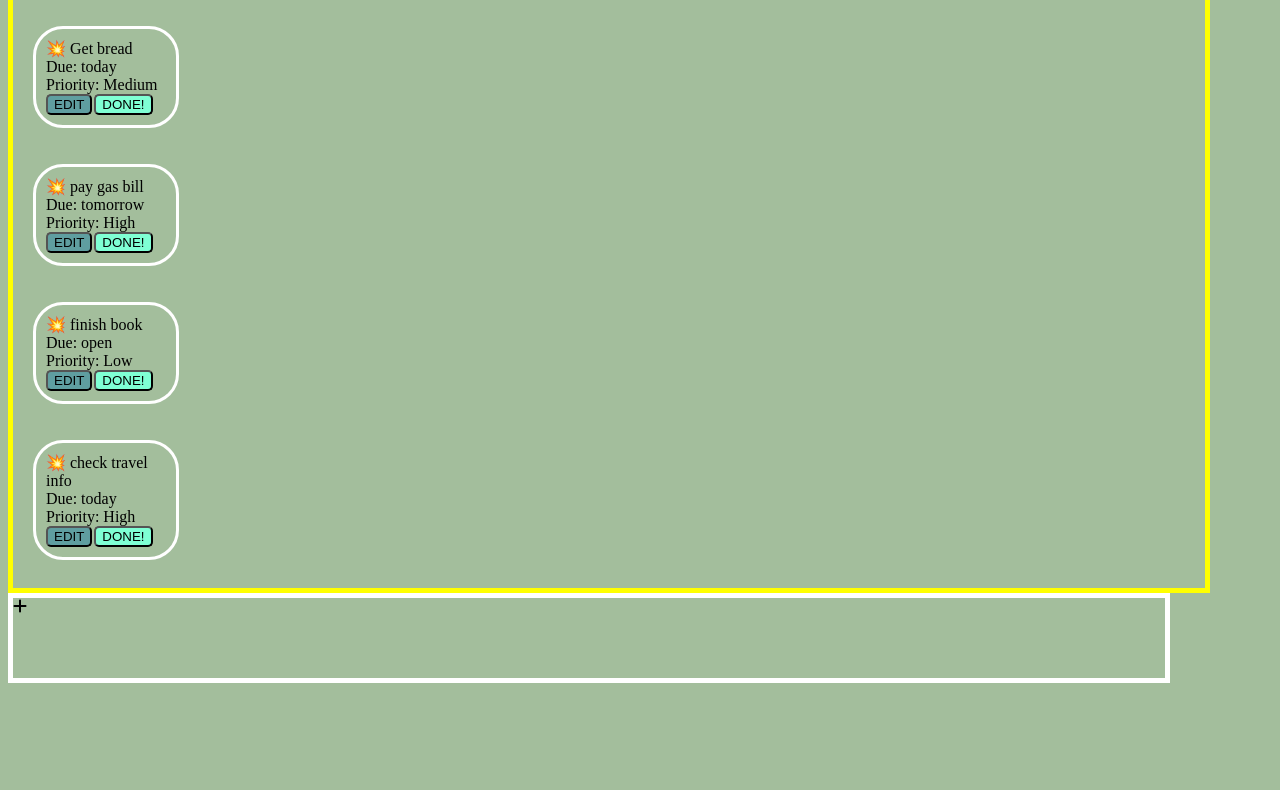
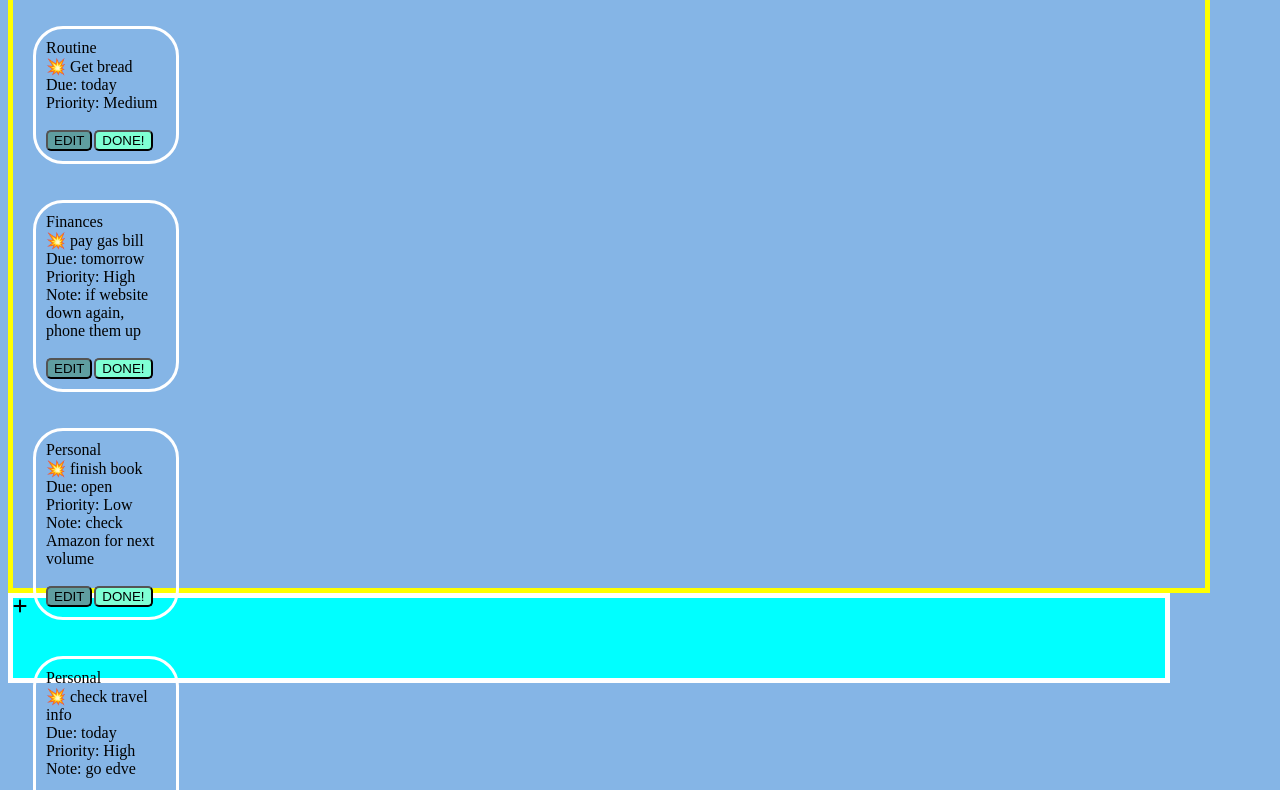
Before and after one commit to Makktu/do-to, a website built with webpack: page dist/index.html in a window 1280 px wide. Shown: the part 115-905 px from the top of the page. Before the commit the page ends 806 px from the top, so only its background shows below. Built offline with nearby package versions, Linux system fonts and the light colour scheme.

Commit message:
more updated

```diff
--- a/src/index.js
+++ b/src/index.js
@@ -12,16 +12,22 @@ let toDoList = [
         task: "Get bread",
         date: "today",
         priority: "2",
+        group: "Routine",
+        notes: "",
     },
     {
         task: "pay gas bill",
         date: "tomorrow",
         priority: "1",
+        group: "Finances",
+        notes: "if website down again, phone them up",
     },
     {
         task: "finish book",
         date: "open",
         priority: "5",
+        group: "Personal",
+        notes: "check Amazon for next volume",
     },
 ];
 
@@ -30,14 +36,22 @@ export default function theList() {
 }
 
 class ToDo {
-    constructor(task, date, priority) {
+    constructor(task, date, priority, group, notes) {
         this.task = task;
         this.date = date;
         this.priority = priority;
+        this.group = group;
+        this.notes = notes;
     }
 }
 
-const newTodo = new ToDo("check travel info", "today", "1");
+const newTodo = new ToDo(
+    "check travel info",
+    "today",
+    "1",
+    "Personal",
+    "go edve"
+);
 
 console.log(newTodo);
 
--- a/src/renderDisplay.js
+++ b/src/renderDisplay.js
@@ -5,15 +5,19 @@ export default function createNewToDo() {
     console.log(toDoList);
     let html = "";
     for (let g = 0; g < toDoList.length; g++) {
-        html += `<br><div class='task-card'><div id='task${g}'>💥 ${
-            toDoList[g].task
-        }</div><div>Due: ${toDoList[g].date}</div><div>Priority: ${
+        html += `<br><div class='task-card'><div>${
+            toDoList[g].group
+        }</div><div id='task${g}'>💥 ${toDoList[g].task}</div><div>Due: ${
+            toDoList[g].date
+        }</div><div>Priority: ${
             toDoList[g].priority == 1
                 ? "High"
                 : toDoList[g].priority < 4
                 ? "Medium"
                 : "Low"
-        }</div><button class='editBtn' id='btn${g}'>EDIT</button><button class='doneBtn' id='done${g}'>DONE!</button></div><br>`;
+        }<br></div><div>${toDoList[g].notes ? "Note: " : ""}${
+            toDoList[g].notes
+        }</div><br><button class='editBtn' id='btn${g}'>EDIT</button><button class='doneBtn' id='done${g}'>DONE!</button></div><br>`;
     }
     const element = document.createElement("div");
     element.innerHTML = html;
--- a/src/style.scss
+++ b/src/style.scss
@@ -1,5 +1,8 @@
+$mainColor: rgba(66, 141, 217, 0.642);
+$secondaryColor: cyan;
+
 body {
-    background-color: rgb(163, 190, 156);
+    background-color: $mainColor;
     h1 {
         font-size: 3rem;
     }
@@ -19,11 +22,13 @@ body {
     width: 90vw;
     border: rgb(75, 75, 56) 5px solid;
     text-align: center;
+    background-color: $secondaryColor;
 }
 #control {
     height: 10vh;
     width: 90vw;
     border: white 5px solid;
+    background-color: $secondaryColor;
 }
 
 button {
```
Also changed, not shown: 1 other file.
